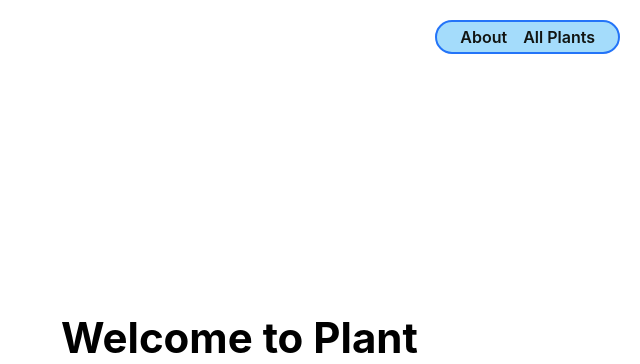
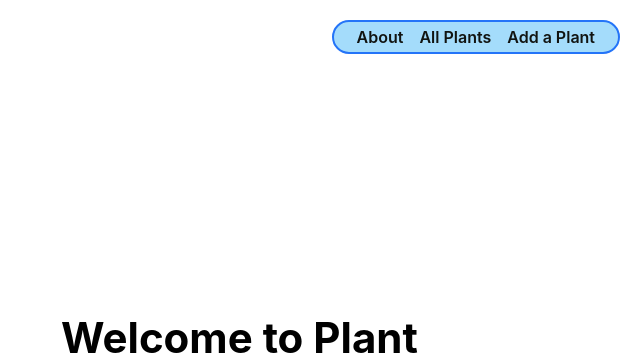
Before and after one commit to michellejtan/django-crud-app-lab, a Django app: template main_app/templates/home.html in a window 1280 px wide. Shown: the top 364 px of the page, without its empty margins (640-1280 px from the left). Run offline with Django 5.2, Linux system fonts and the light colour scheme; the template is opened without the code that fills it, so the values that code supplies are empty; parts of the project's set-up code (start-up, migrations or seed data) failed here and were passed over.

Commit message:
wip: add to Add a Plant link to the nav

```diff
--- a/main_app/templates/base.html
+++ b/main_app/templates/base.html
@@ -25,7 +25,7 @@
 
           <li><a href="{% url 'plant-index' %}">All Plants</a></li>
 
-          {% comment %} <li><a href="{% url 'plant-create' %}">Add a Plant</a></li> {% endcomment %}
+          <li><a href="{% url 'plant-create' %}">Add a Plant</a></li>
 
         </ul>
       </nav>
```
